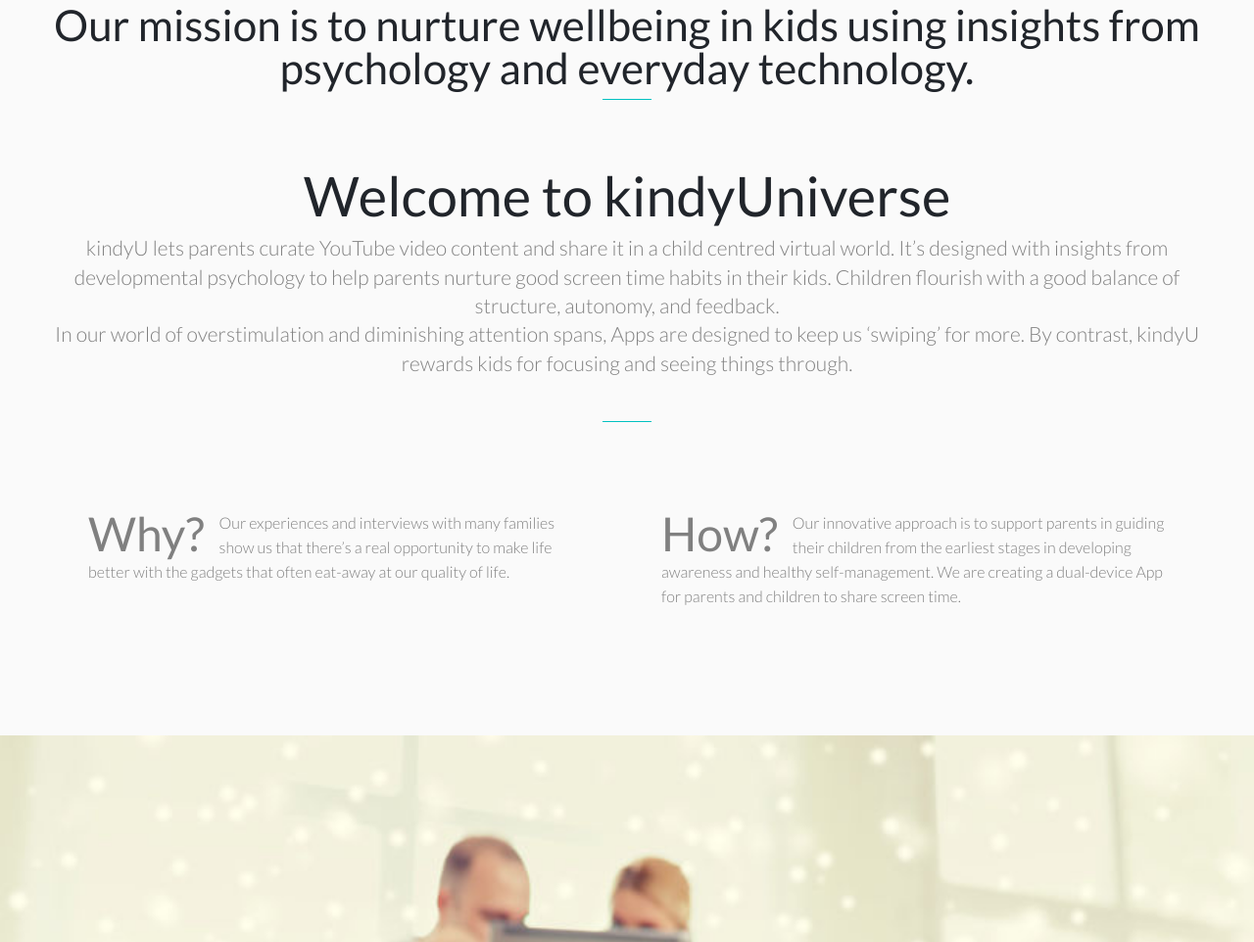
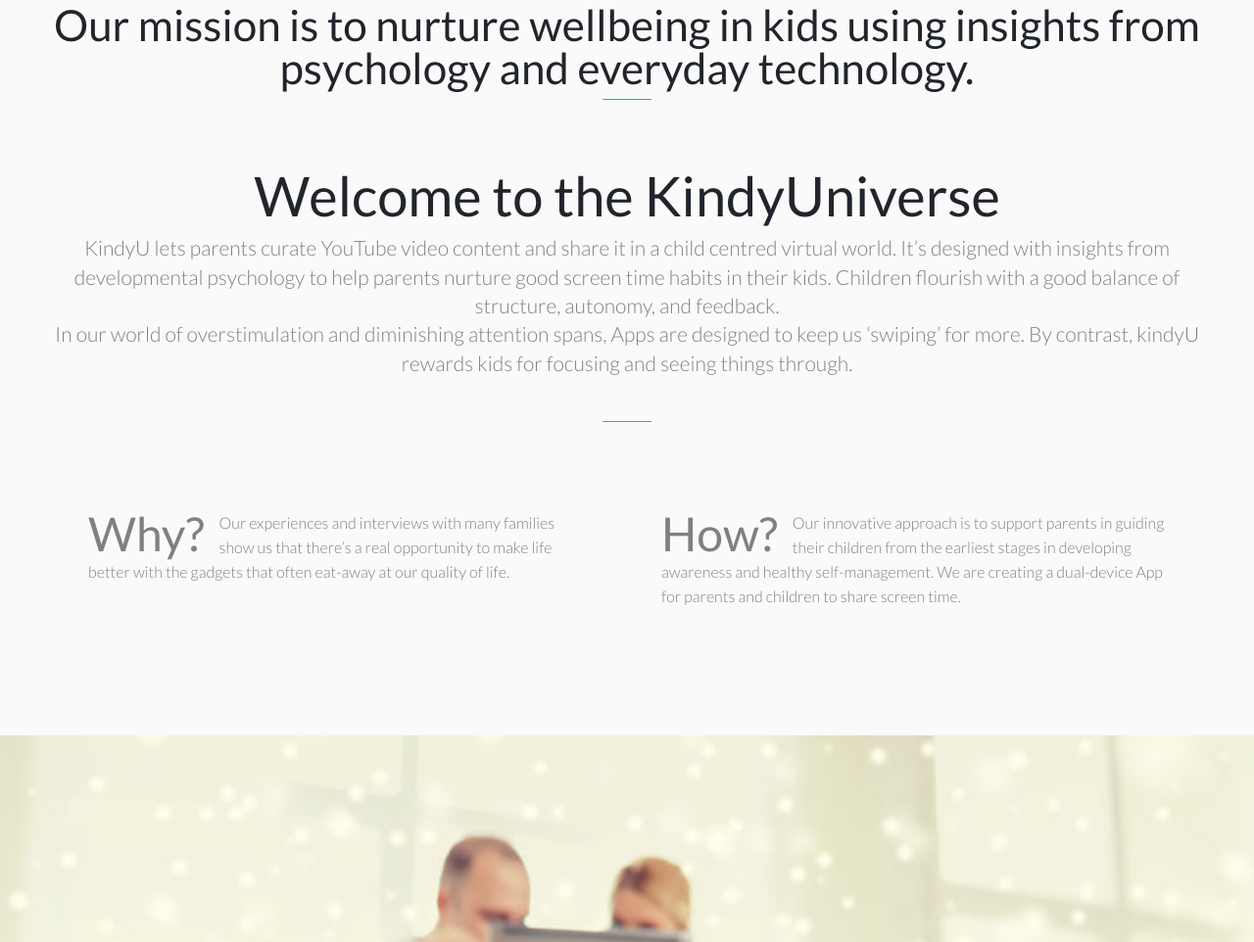
Before and after one commit to penfield-io/penfield-io.github.io, a plain HTML site: page index.html in a window 1280 px wide. Shown: the part 871-1833 px from the top of the page at 98% size. Drawn offline with nearby package versions, Linux system fonts and the light colour scheme.

Commit message:
Update index.html

```diff
--- a/index.html
+++ b/index.html
@@ -220,8 +220,8 @@
 
                 <h2 class="text-center">Our mission is to nurture wellbeing in kids using insights from psychology and everyday technology.</h2>
                 <div class="line"></div>
-                <h1 class="text-center">Welcome to kindyUniverse</h1>
-                <p class="lead text-center margin-bottom-45 lead-speical">kindyU lets parents curate YouTube video content and share it in a child centred virtual world.  It’s designed with insights from developmental psychology to help parents nurture good screen time habits in their kids.  Children flourish with a good balance of structure, autonomy, and feedback.<br>In our world of overstimulation and diminishing attention spans, Apps are designed to keep us ‘swiping’ for more. By contrast, kindyU rewards kids for focusing and seeing things through.<br></p>
+                <h1 class="text-center">Welcome to the KindyUniverse</h1>
+                <p class="lead text-center margin-bottom-45 lead-speical">KindyU lets parents curate YouTube video content and share it in a child centred virtual world.  It’s designed with insights from developmental psychology to help parents nurture good screen time habits in their kids.  Children flourish with a good balance of structure, autonomy, and feedback.<br>In our world of overstimulation and diminishing attention spans, Apps are designed to keep us ‘swiping’ for more. By contrast, kindyU rewards kids for focusing and seeing things through.<br></p>
                 <div class="line"></div>
                 <div class="col-sm-6">
                 <div class="padd">
```
